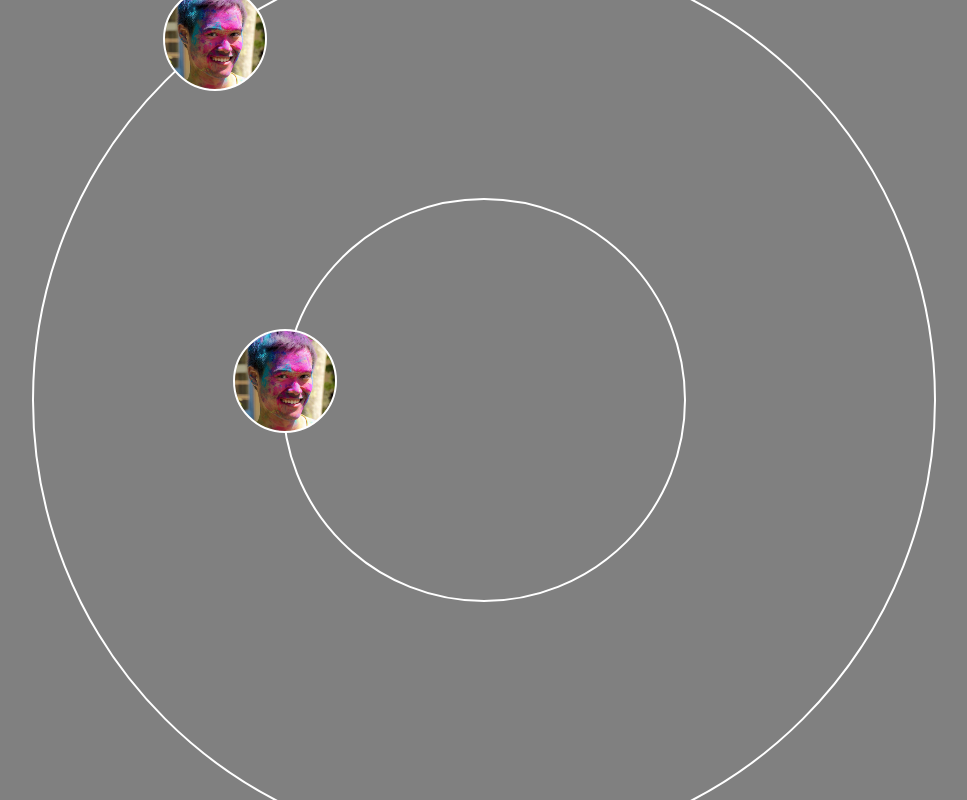
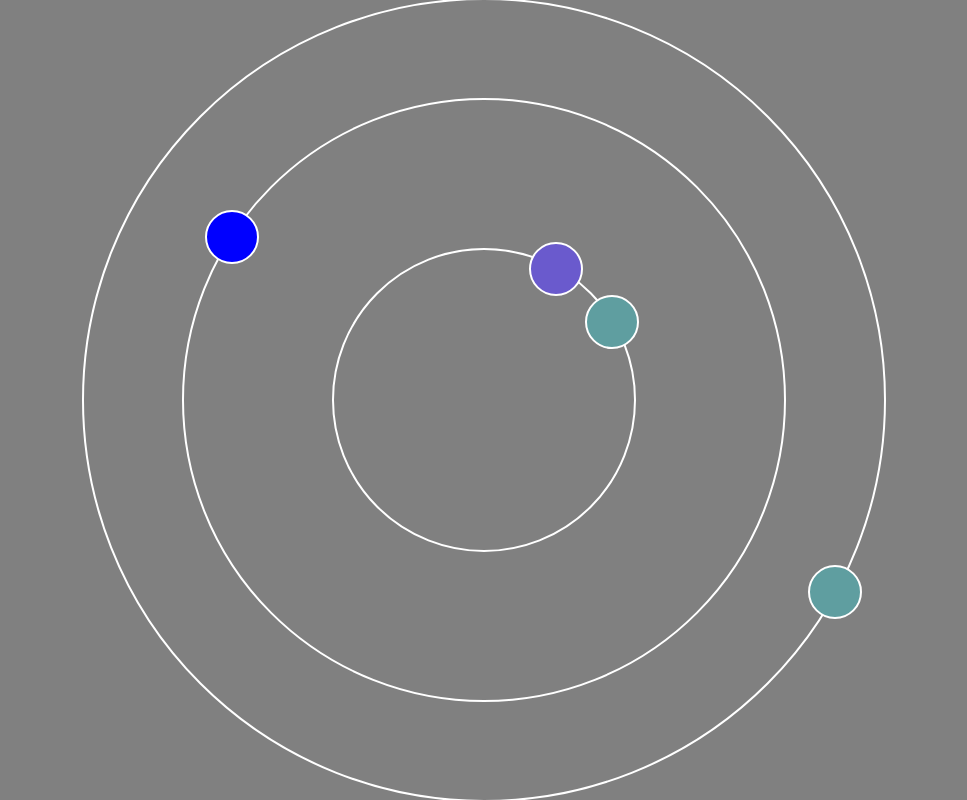
Before and after one commit to lxpowers33/lxpowers33.github.io, a plain HTML site: page planets.html in a window 1280 px wide. Shown: the whole page, without its empty margins (156-1123 px from the left). Drawn offline with Linux system fonts and the light colour scheme.

Commit message:
solid colors

```diff
--- a/planets.html
+++ b/planets.html
@@ -22,13 +22,18 @@ body {
 }
 
 #orbit1 {
-  width: 400px;
-  height: 400px;
+  width: 300px;
+  height: 300px;
 }
 
 #orbit2 {
-  width: 900px;
-  height: 900px;
+  width: 600px;
+  height: 600px;
+}
+
+#orbit3 {
+  width: 800px;
+  height: 800px;
 }
 
 .planet {
@@ -39,15 +44,25 @@ body {
   background-repeat: no-repeat;
   background-size: cover;
   border-radius: 50%;
-  width: 100px;
-  height: 100px;
+  width: 50px;
+  height: 50px;
 }
 
 #planet1 {
-  background-image: url("DSCN7418-2.jpg");
+  /*background-image: url("DSCN7418-2.jpg"); */
+  background-color: slateBlue;
 }
 #planet2 {
-  background-image: url("DSCN7418-2.jpg");
+  /* background-image: url("DSCN7418-2.jpg"); */
+  background-color: blue;
+}
+#planet3 {
+  /* background-image: url("DSCN7418-2.jpg"); */
+  background-color: CadetBlue;
+}
+#planet4 {
+  /* background-image: url("DSCN7418-2.jpg"); */
+  background-color: CadetBlue;
 }
 
 </style>
@@ -59,9 +74,13 @@ body {
 <div  id = "container">
   <div class = "circle" id = "orbit1">
     <div class="planet" id="planet1"> </div>
+    <div class="planet" id="planet4"> </div>
   </div>
   <div class = "circle" id = "orbit2">
     <div class="planet" id="planet2"> </div>
+  </div>
+  <div class = "circle" id = "orbit3">
+    <div class="planet" id="planet3"> </div>
   </div>
 
 </div>
@@ -72,7 +91,7 @@ body {
 function start1(thumbid, speed) {
   console.log("start1 now");
   var elem = document.getElementById(thumbid);
-  var t1 = Math.PI / 2;
+  var t1 = 6*Math.random();
   var id = setInterval(frame, speed);
   function frame() {
       t1 += 0.005;
@@ -83,6 +102,8 @@ function start1(thumbid, speed) {
 
 start1("planet1", 15);
 start1("planet2", 10);
+start1("planet3", 20);
+start1("planet4", 10);
 </script>
 
 </body>
```
